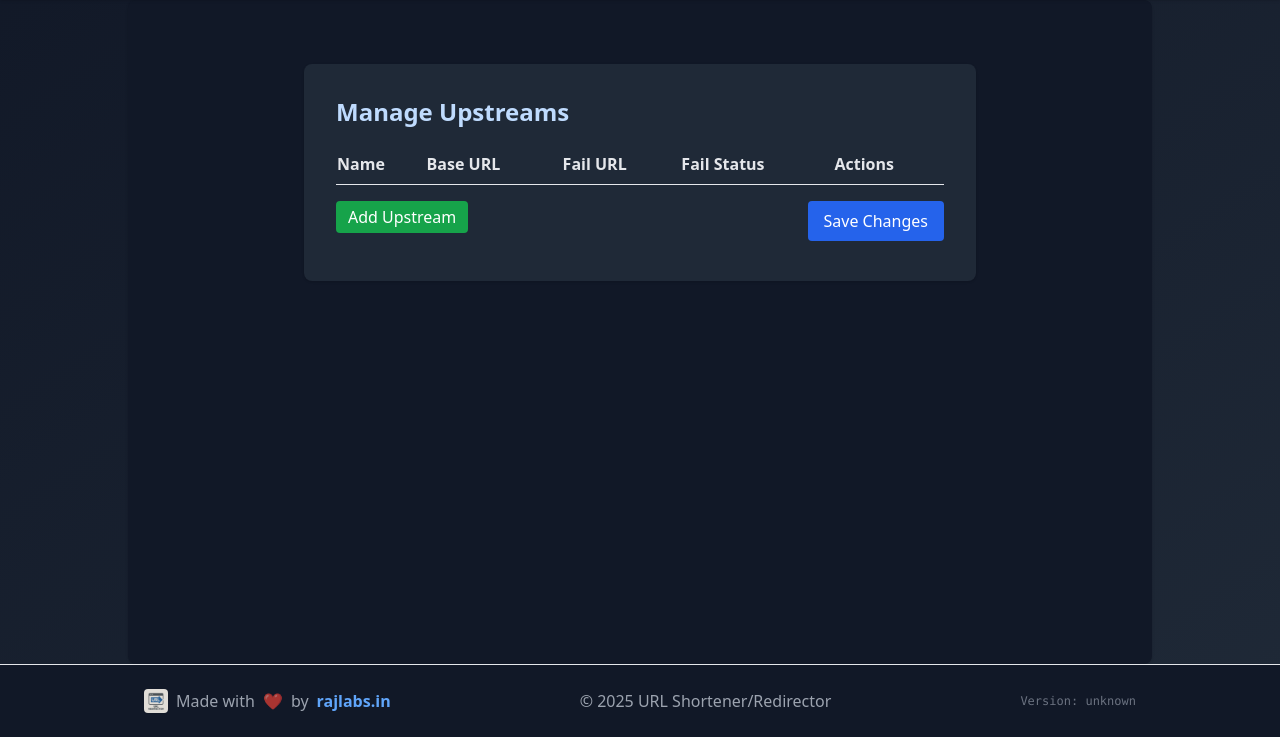
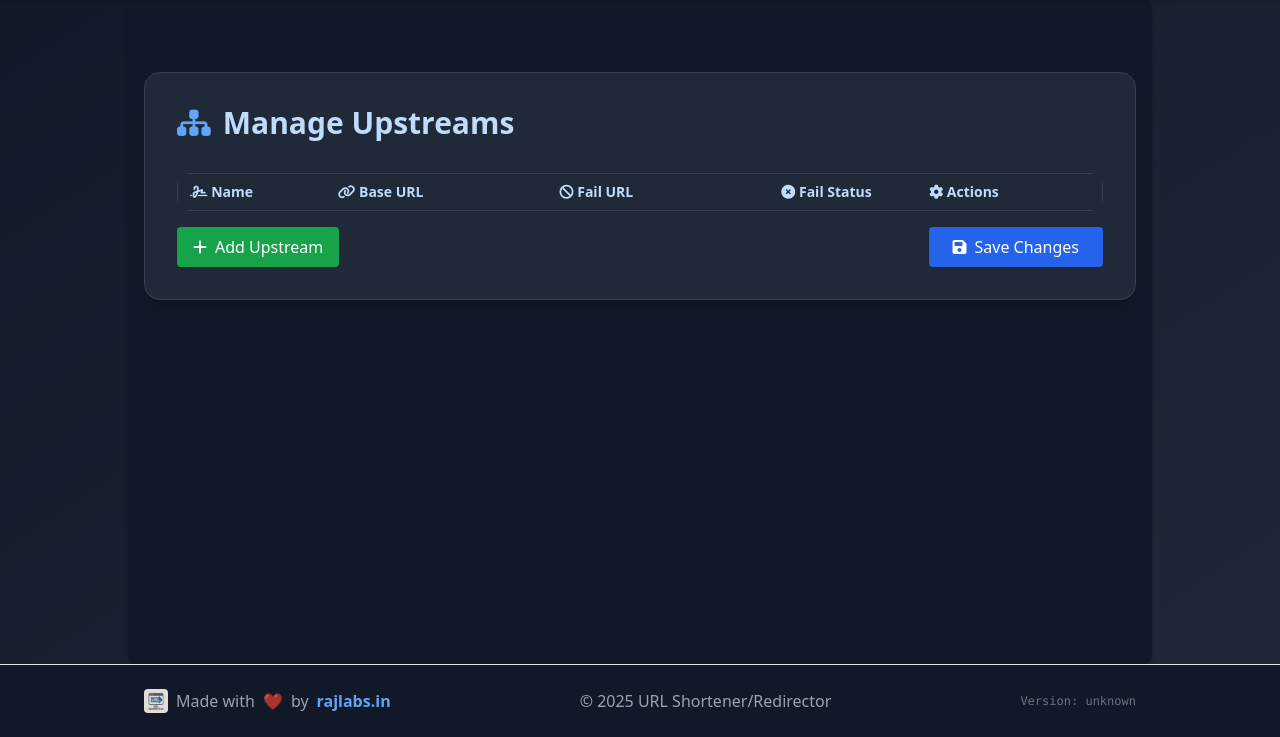
Before and after one commit to authoritydmc/r, a Flask app: page /admin/upstreams in a window 1280 px wide. Shown: the part 97-834 px from the top of the page. Run offline with Flask 3, Linux system fonts and the light colour scheme; the visitor is signed in with stand-in values (Sample User, id 1); lists and menus that the app fills with data are empty; some libraries are stand-ins or nearby versions.

Commit message:
Feat: Update argument handling for Flask app and enhance admin upstream cache management UI

```diff
--- a/app.py
+++ b/app.py
@@ -7,9 +7,9 @@ run_standalone_startup(app)
 
 if __name__ == "__main__":
     parser = argparse.ArgumentParser()
-    parser.add_argument("--prod", action="store_true", help="Run Flask in prod mode")
+    parser.add_argument("--debug", action="store_true", help="Run Flask in debug mode")
     args = parser.parse_args()
-    mode = "PROD" if args.prod else "DEV"
+    mode = "DEV" if args.debug else "PROD"
     print("\n==============================\n")
     # app.init_db()
-    app.run(debug=args.prod, host="0.0.0.0", port=app.config['port'])
+    app.run(debug=args.debug, host="0.0.0.0", port=app.config['port'])
--- a/app/routes.py
+++ b/app/routes.py
@@ -12,7 +12,7 @@ import time
 from flask import send_file
 import io
 from flask import session as flask_session
-from flask import jsonify
+from flask import jsonify, make_response
 
 bp = Blueprint('main', __name__)
 
@@ -56,7 +56,11 @@ def login_required(f):
     @wraps(f)
     def decorated_function(*args, **kwargs):
         if not session.get('admin_logged_in'):
-            return render_template('admin_login.html', error=None)
+            # If AJAX/JSON request, return JSON error
+            if request.accept_mimetypes['application/json'] >= request.accept_mimetypes['text/html']:
+                return jsonify({'success': False, 'error': 'Authentication required'}), 401
+            # Otherwise, redirect to login page
+            return redirect(url_for('main.admin_login', next=request.path))
         return f(*args, **kwargs)
     return decorated_function
 
@@ -449,6 +453,7 @@ def edit_redirect_blank():
 def enable_r_instructions():
     return render_template('enable_r_instructions.html', now=datetime.utcnow)
 
+# --- Upstream Cache Management ---
 @bp.route('/admin/upstream-cache/<upstream>')
 @login_required
 def admin_upstream_cache(upstream):
@@ -456,35 +461,52 @@ def admin_upstream_cache(upstream):
     cached = list_upstream_cache(upstream)
     return render_template('admin_upstream_cache.html', upstream=upstream, cached=cached)
 
-@bp.route('/admin/upstream-cache/resync/<upstream>/<pattern>', methods=['POST'])
+# Explicitly allow both GET and POST for resync endpoint, and add a print to confirm route is hit
+@bp.route('/admin/upstream-cache/resync/<upstream>/<pattern>', methods=['GET', 'POST'])
 @login_required
 def admin_upstream_cache_resync(upstream, pattern):
-    from .utils import get_upstreams, cache_upstream_result, clear_upstream_cache
-    import requests
-    from datetime import datetime
-    up = next((u for u in get_upstreams() if u.get('name') == upstream), None)
-    if not up:
-        return jsonify({'success': False, 'error': 'Upstream not found'}), 404
-    base_url = up.get('base_url', '').rstrip('/')
-    check_url = f"{base_url}/{pattern}"
     try:
-        verify_ssl = up.get('verify_ssl', False)
-        resp = requests.get(check_url, allow_redirects=True, timeout=3, verify=verify_ssl)
-        actual_url = resp.url.rstrip('/')
-        status_code = str(resp.status_code)
-        fail_url = up.get('fail_url', '').rstrip('/')
-        fail_status_code = str(up.get('fail_status_code')) if up.get('fail_status_code') else None
-        fail_url_match = actual_url.startswith(fail_url) if fail_url else False
-        fail_status_match = (fail_status_code is not None and status_code == fail_status_code)
-        tried_at = datetime.utcnow().isoformat(sep=' ', timespec='seconds')
-        if not fail_url_match or (fail_status_code and not fail_status_match):
-            cache_upstream_result(pattern, upstream, actual_url, tried_at)
-            return jsonify({'success': True, 'resolved_url': actual_url, 'checked_at': tried_at})
-        else:
-            clear_upstream_cache(pattern)
-            return jsonify({'success': False, 'error': 'Pattern not found in upstream (fail criteria matched).', 'checked_at': tried_at})
+        print(f"[DEBUG] admin_upstream_cache_resync called for upstream={upstream}, pattern={pattern}")
+        from .utils import cache_upstream_result, clear_upstream_cache
+        import requests
+        from datetime import datetime
+        import sys
+        up = next((u for u in get_upstreams() if u.get('name') == upstream), None)
+        print(f"[RESYNC] Upstream: {upstream}, Pattern: {pattern}", file=sys.stderr)
+        if not up:
+            print(f"[RESYNC] Upstream not found: {upstream}", file=sys.stderr)
+            return jsonify({'success': False, 'error': 'Upstream not found'}), 404
+        base_url = up.get('base_url', '').rstrip('/')
+        check_url = f"{base_url}/{pattern}"
+        print(f"[RESYNC] Check URL: {check_url}", file=sys.stderr)
+        try:
+            verify_ssl = up.get('verify_ssl', False)
+            resp = requests.get(check_url, allow_redirects=True, timeout=3, verify=verify_ssl)
+            actual_url = resp.url.rstrip('/')
+            status_code = str(resp.status_code)
+            print(f"[RESYNC] Response: actual_url={actual_url}, status_code={status_code}", file=sys.stderr)
+            fail_url = up.get('fail_url', '').rstrip('/')
+            fail_status_code = str(up.get('fail_status_code')) if up.get('fail_status_code') else None
+            fail_url_match = actual_url.startswith(fail_url) if fail_url else False
+            fail_status_match = (fail_status_code is not None and status_code == fail_status_code)
+            tried_at = datetime.utcnow().isoformat(sep=' ', timespec='seconds')
+            print(f"[RESYNC] fail_url_match={fail_url_match}, fail_status_match={fail_status_match}", file=sys.stderr)
+            if not fail_url_match or (fail_status_code and not fail_status_match):
+                cache_upstream_result(pattern, upstream, actual_url, tried_at)
+                print(f"[RESYNC] Cached result for {pattern} in {upstream}", file=sys.stderr)
+                return jsonify({'success': True, 'resolved_url': actual_url, 'checked_at': tried_at})
+            else:
+                clear_upstream_cache(pattern)
+                print(f"[RESYNC] Fail criteria matched. Cleared cache for {pattern}", file=sys.stderr)
+                return jsonify({'success': False, 'error': 'Pattern not found in upstream (fail criteria matched).', 'checked_at': tried_at})
+        except Exception as e:
+            print(f"[RESYNC] Exception: {e}", file=sys.stderr)
+            return jsonify({'success': False, 'error': str(e)})
     except Exception as e:
-        return jsonify({'success': False, 'error': str(e)})
+        # Catch any unexpected error and always return JSON
+        import sys
+        print(f"[RESYNC] Unexpected Exception: {e}", file=sys.stderr)
+        return jsonify({'success': False, 'error': 'Unexpected server error', 'details': str(e)}), 500
 
 @bp.route('/admin/clear-upstream-logs', methods=['POST'])
 @login_required
@@ -493,3 +515,11 @@ def clear_upstream_logs():
     db.execute('DELETE FROM upstream_check_log')
     db.commit()
     return redirect(url_for('main.admin_upstream_logs'))
+
+# Global error handler for 500 errors: return JSON if requested
+from flask import current_app
+@bp.app_errorhandler(500)
+def handle_500_error(e):
+    if request.accept_mimetypes['application/json'] >= request.accept_mimetypes['text/html']:
+        return jsonify({'success': False, 'error': 'Internal server error'}), 500
+    return render_template('500.html'), 500
--- a/app/templates/admin_upstreams.html
+++ b/app/templates/admin_upstreams.html
@@ -2,7 +2,7 @@
 {% block title %}Upstream Config - URL Shortener/Redirector{% endblock %}
 {% block content %}
 {% if not session.admin_logged_in %}
-  <div class="max-w-2xl mx-auto bg-white dark:bg-gray-800 rounded-lg shadow p-8 mt-8">
+  <div class="max-w-3xl mx-auto bg-white dark:bg-gray-800 rounded-lg shadow p-2 mt-8">
     <h2 class="text-2xl font-bold mb-4 text-blue-700 dark:text-blue-200">Admin Login Required</h2>
     <div class="bg-yellow-100 border border-yellow-400 text-yellow-800 dark:bg-yellow-900 dark:text-yellow-200 px-4 py-2 rounded mb-4">
       You must be logged in as an admin to view or edit upstream configuration.
@@ -10,53 +10,81 @@
     <a href="/admin-login?next=/admin/upstreams" class="bg-blue-600 text-white px-4 py-2 rounded">Login as Admin</a>
   </div>
 {% else %}
-<div class="max-w-2xl mx-auto bg-white dark:bg-gray-800 rounded-lg shadow p-8 mt-8">
-  <h2 class="text-2xl font-bold mb-4 text-blue-700 dark:text-blue-200">Manage Upstreams</h2>
+<div class="w-full max-w-5xl mx-auto bg-white dark:bg-gray-800 rounded-2xl shadow-lg p-4 sm:p-8 mt-10 border border-blue-100 dark:border-gray-700 overflow-hidden">
+  <h2 class="text-2xl sm:text-3xl font-extrabold mb-6 sm:mb-8 text-blue-700 dark:text-blue-200 flex items-center gap-3">
+    <i class="fa-solid fa-sitemap text-blue-400"></i> Manage Upstreams
+  </h2>
   {% if error %}
     <div class="bg-red-100 border border-red-400 text-red-700 dark:bg-red-900 dark:border-red-600 dark:text-red-200 px-4 py-2 rounded mb-4">{{ error }}</div>
   {% endif %}
-  <form method="post">
+  <form method="post" class="space-y-4">
     <input type="hidden" name="form_action" value="save">
-    <table class="w-full mb-4">
-      <thead>
-        <tr class="text-left border-b">
-          <th class="py-2 text-gray-700 dark:text-gray-200">Name</th>
-          <th class="py-2 text-gray-700 dark:text-gray-200">Base URL</th>
-          <th class="py-2 text-gray-700 dark:text-gray-200">Fail URL</th>
-          <th class="py-2 text-gray-700 dark:text-gray-200">Fail Status</th>
-          <th class="py-2 text-gray-700 dark:text-gray-200">Actions</th>
+    <div class="w-full border border-gray-200 dark:border-gray-700 rounded-xl bg-gray-50 dark:bg-gray-900">
+      <table class="w-full table-fixed text-sm divide-y divide-gray-200 dark:divide-gray-700">
+        <thead class="bg-blue-50 dark:bg-gray-800">
+          <tr>
+            <th class="py-2 px-2 sm:px-3 text-left text-blue-800 dark:text-blue-200 font-semibold w-[16%]"><i class="fa-solid fa-signature"></i> Name</th>
+            <th class="py-2 px-2 sm:px-3 text-left text-blue-800 dark:text-blue-200 font-semibold w-[24%]"><i class="fa-solid fa-link"></i> Base URL</th>
+            <th class="py-2 px-2 sm:px-3 text-left text-blue-800 dark:text-blue-200 font-semibold w-[24%]"><i class="fa-solid fa-ban"></i> Fail URL</th>
+            <th class="py-2 px-2 sm:px-3 text-left text-blue-800 dark:text-blue-200 font-semibold w-[16%]"><i class="fa-solid fa-xmark-circle"></i> Fail Status</th>
+            <th class="py-2 px-2 sm:px-3 text-left text-blue-800 dark:text-blue-200 font-semibold w-[20%]"><i class="fa-solid fa-gear"></i> Actions</th>
           </tr>
         </thead>
-      <tbody id="upstream-table-body">
+        <tbody id="upstream-table-body" class="divide-y divide-gray-100 dark:divide-gray-800">
           {% for up in upstreams %}
-        <tr>
-          <td><input type="text" name="name_{{ loop.index0 }}" value="{{ up.name }}" class="border rounded px-2 py-1 w-28 bg-white dark:bg-gray-900 text-gray-900 dark:text-gray-100"></td>
-          <td><input type="text" name="base_url_{{ loop.index0 }}" value="{{ up.base_url }}" class="border rounded px-2 py-1 w-40 bg-white dark:bg-gray-900 text-gray-900 dark:text-gray-100"></td>
-          <td><input type="text" name="fail_url_{{ loop.index0 }}" value="{{ up.fail_url }}" class="border rounded px-2 py-1 w-40 bg-white dark:bg-gray-900 text-gray-900 dark:text-gray-100"></td>
-          <td><input type="number" name="fail_status_code_{{ loop.index0 }}" value="{{ up.fail_status_code }}" class="border rounded px-2 py-1 w-20 bg-white dark:bg-gray-900 text-gray-900 dark:text-gray-100"></td>
-          <td>
-            <button type="submit" name="delete" value="{{ loop.index0 }}" class="text-red-600 dark:text-red-400 hover:underline">Delete</button>
-            <a href="{{ url_for('main.admin_upstream_cache', upstream=up.name) }}" class="ml-2 text-blue-600 dark:text-blue-400 hover:underline">View Cache</a>
+          <tr class="hover:bg-blue-50 dark:hover:bg-gray-700 transition">
+            <td class="py-2 px-2 sm:px-3">
+              <input type="text" name="name_{{ loop.index0 }}" value="{{ up.name }}" class="w-full rounded px-2 py-1 bg-white dark:bg-gray-900 text-gray-900 dark:text-gray-100 border">
+            </td>
+            <td class="py-2 px-2 sm:px-3">
+              <input type="text" name="base_url_{{ loop.index0 }}" value="{{ up.base_url }}" class="w-full rounded px-2 py-1 bg-white dark:bg-gray-900 text-gray-900 dark:text-gray-100 border">
+            </td>
+            <td class="py-2 px-2 sm:px-3">
+              <input type="text" name="fail_url_{{ loop.index0 }}" value="{{ up.fail_url }}" class="w-full rounded px-2 py-1 bg-white dark:bg-gray-900 text-gray-900 dark:text-gray-100 border">
+            </td>
+            <td class="py-2 px-2 sm:px-3">
+              <input type="number" name="fail_status_code_{{ loop.index0 }}" value="{{ up.fail_status_code }}" class="w-full rounded px-2 py-1 bg-white dark:bg-gray-900 text-gray-900 dark:text-gray-100 border">
+            </td>
+            <td class="py-2 px-2 sm:px-3">
+              <div class="flex flex-col sm:flex-row gap-2">
+                <button type="submit" name="delete" value="{{ loop.index0 }}" class="text-red-600 dark:text-red-400 hover:underline flex items-center gap-1"><i class="fa-solid fa-trash"></i> Delete</button>
+                <a href="{{ url_for('main.admin_upstream_cache', upstream=up.name) }}" class="text-blue-600 dark:text-blue-400 hover:underline flex items-center gap-1"><i class="fa-solid fa-database"></i> View Cache</a>
+              </div>
             </td>
           </tr>
           {% endfor %}
         </tbody>
       </table>
-    <button type="button" onclick="addUpstreamRow()" class="bg-green-600 text-white px-3 py-1 rounded mb-4">Add Upstream</button>
-    <button type="submit" class="bg-blue-600 text-white px-4 py-2 rounded float-right">Save Changes</button>
+    </div>
+    <div class="flex flex-col sm:flex-row justify-between items-center mt-6 gap-4">
+      <button type="button" onclick="addUpstreamRow()" class="bg-green-600 text-white px-4 py-2 rounded shadow hover:bg-green-700 flex items-center gap-2"><i class="fa-solid fa-plus"></i> Add Upstream</button>
+      <button type="submit" class="bg-blue-600 text-white px-6 py-2 rounded shadow hover:bg-blue-700 flex items-center gap-2"><i class="fa-solid fa-floppy-disk"></i> Save Changes</button>
+    </div>
   </form>
 </div>
 <script>
+// JavaScript function to add new upstream row dynamically
 function addUpstreamRow() {
   const tbody = document.getElementById('upstream-table-body');
   const idx = tbody.children.length;
   const row = document.createElement('tr');
+  row.className = 'hover:bg-blue-50 dark:hover:bg-gray-700 transition';
   row.innerHTML = `
-    <td><input type="text" name="name_${idx}" class="border rounded px-2 py-1 w-28 bg-white dark:bg-gray-900 text-gray-900 dark:text-gray-100"></td>
-    <td><input type="text" name="base_url_${idx}" class="border rounded px-2 py-1 w-40 bg-white dark:bg-gray-900 text-gray-900 dark:text-gray-100"></td>
-    <td><input type="text" name="fail_url_${idx}" class="border rounded px-2 py-1 w-40 bg-white dark:bg-gray-900 text-gray-900 dark:text-gray-100"></td>
-    <td><input type="number" name="fail_status_code_${idx}" class="border rounded px-2 py-1 w-20 bg-white dark:bg-gray-900 text-gray-900 dark:text-gray-100"></td>
-    <td></td>
+    <td class="py-2 px-2 sm:px-3">
+      <input type="text" name="name_${idx}" class="w-full rounded px-2 py-1 bg-white dark:bg-gray-900 text-gray-900 dark:text-gray-100 border">
+    </td>
+    <td class="py-2 px-2 sm:px-3">
+      <input type="text" name="base_url_${idx}" class="w-full rounded px-2 py-1 bg-white dark:bg-gray-900 text-gray-900 dark:text-gray-100 border">
+    </td>
+    <td class="py-2 px-2 sm:px-3">
+      <input type="text" name="fail_url_${idx}" class="w-full rounded px-2 py-1 bg-white dark:bg-gray-900 text-gray-900 dark:text-gray-100 border">
+    </td>
+    <td class="py-2 px-2 sm:px-3">
+      <input type="number" name="fail_status_code_${idx}" class="w-full rounded px-2 py-1 bg-white dark:bg-gray-900 text-gray-900 dark:text-gray-100 border">
+    </td>
+    <td class="py-2 px-2 sm:px-3">
+      <div class="flex flex-col sm:flex-row gap-2"></div>
+    </td>
   `;
   tbody.appendChild(row);
 }
```
Also changed, not shown: app/templates/admin_upstream_cache.html (+49 -23 lines). Lines whose indentation alone changed are shown as unchanged.
